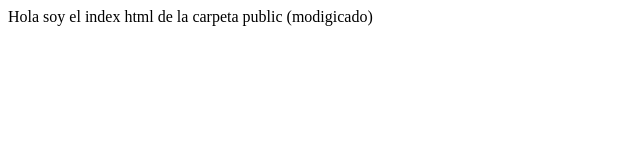
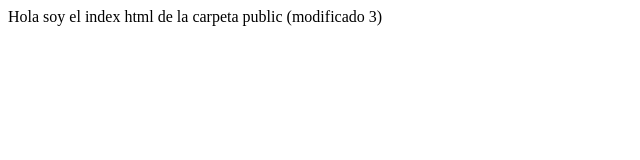
Before and after one commit to NicolasPablo08/ejercicioVercel, a plain HTML site: page public/index.html in a window 1280 px wide. Shown: the full height of the page, 0-640 px from the left. Drawn offline with Linux system fonts and the light colour scheme.

Commit message:
tercer commit

```diff
--- a/public/index.html
+++ b/public/index.html
@@ -7,6 +7,6 @@
 		<script src="./index.js"></script>
 	</head>
 	<body>
-		<div>Hola soy el index html de la carpeta public (modigicado)</div>
+		<div>Hola soy el index html de la carpeta public (modificado 3)</div>
 	</body>
 </html>
```
